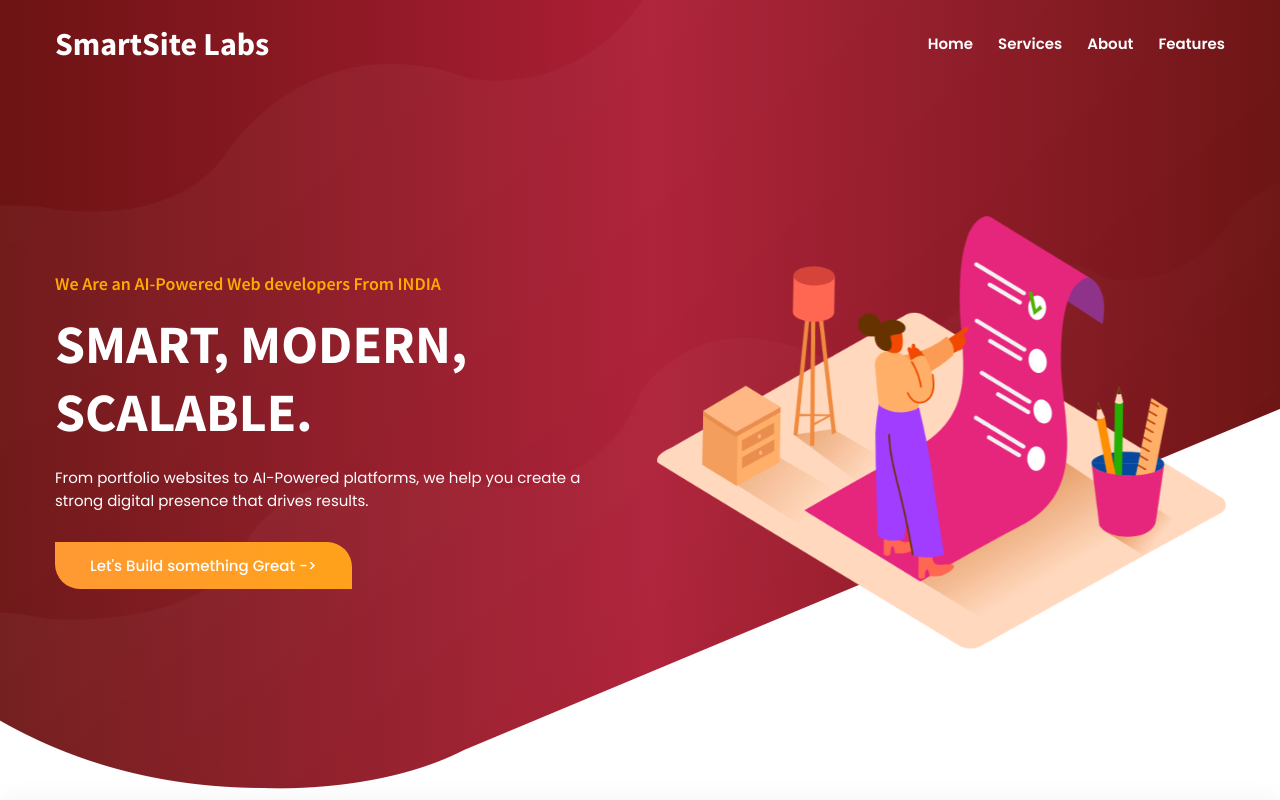
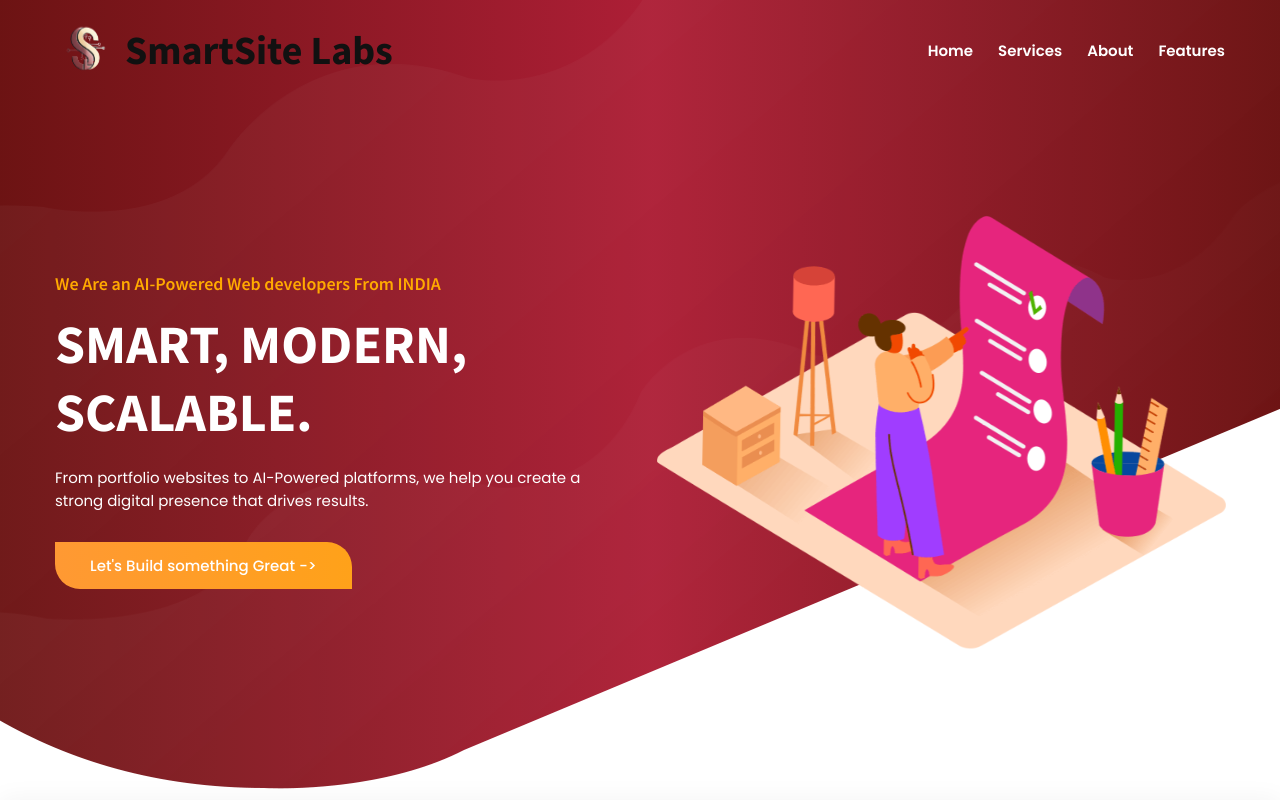
Before and after one commit to Shikha-Kumari-134/SmartSite-Labs, a plain HTML site: page index.html in a window 1280 px wide. Shown: the top 800 px of the page. Drawn offline with nearby package versions, Linux system fonts and the light colour scheme.

Commit message:
Added logo

```diff
--- a/assets/css/style.css
+++ b/assets/css/style.css
@@ -282,6 +282,47 @@ main article .section {
 /*-----------------------------------*\
   #HEADER
 \*-----------------------------------*/
+
+.brand-logo {
+  display: flex;
+  align-items: center;
+  gap: 10px; /* space between logo and text */
+  text-decoration: none;
+}
+
+.brand-logo .logo-img {
+  width: 60px; /* adjust size as needed */
+  height: auto;
+}
+
+.brand-logo .logo {
+  font-size: 4rem;
+  color: #111; /* or your theme color */
+  margin: 0;
+}
+
+/* Logo container styling */
+.logo-container {
+  display: flex;
+  align-items: center;
+  gap: 10px;
+  text-decoration: none;
+}
+
+/* Logo image styling */
+.logo-img {
+  width: 90px;   /* increase/decrease as needed */
+  height: auto;
+}
+
+/* Logo text styling */
+.logo-text {
+  color: #2b2929;          /* white text */
+  font-size: 8rem;    /* increase this for larger text */
+  font-weight: 700;
+  font-family: 'Poppins', sans-serif;
+}
+
 
 .header .btn { display: none; }
 
--- a/index.html
+++ b/index.html
@@ -7,7 +7,7 @@
   <meta name="viewport" content="width=device-width, initial-scale=1.0">
   <title>SmartSite Labs - Web with Beauty and Brains</title>
 
-  <link rel="shortcut icon" href="./favicon.svg" type="image/svg+xml">
+  <link rel="shortcut icon" href="cropped.png" type="image/svg+xml">
 
   <link rel="stylesheet" href="./assets/css/style.css">
 
@@ -25,7 +25,8 @@
 
       <div class="overlay" data-overlay></div>
 
-      <a href="#">
+      <a href="#" class="brand-logo">
+        <img src="cropped.png" alt="SmartSite Labs Logo" class="logo-img">
         <h1 class="logo">SmartSite Labs</h1>
       </a>
 
```
Also changed, not shown: cropped.png (added).
